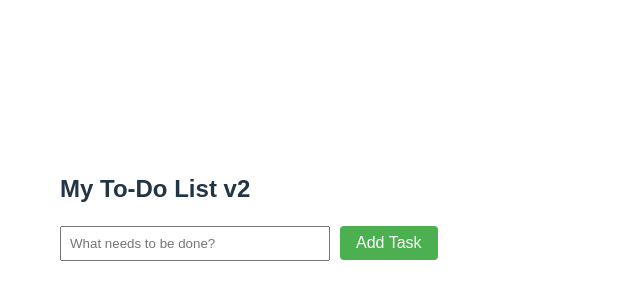
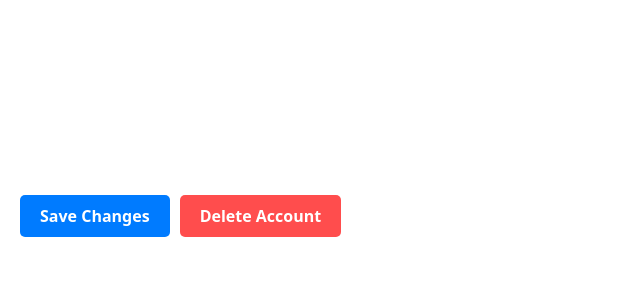
Before and after one commit to AnweshaNaskar/30-Days-of-React, a React (Vite) app: page / in a window 1280 px wide. Shown: the part 184-484 px from the top of the page, without its empty margins (0-640 px from the left). Built offline with nearby package versions, Linux system fonts and the light colour scheme.

Commit message:
added till day 15

```diff
--- a/src/App.tsx
+++ b/src/App.tsx
@@ -1,13 +1,38 @@
 
-import ToDo from "./PracticeCode/Day14_TodoV2";
+import Button from "./PracticeCode/Day15_Buttons";
 
-export default function App() {
+// export default function App() {
+//   return (
+//     <div style={{ display: 'flex', gap: '20px', padding: '40px' }}>
+//     <ToDo />
+//     </div>
+//   );
+// }
+const App = () => {
+  const handleDelete = () => {
+    alert('Deleting record...');
+  };
+
+  const handleSave = () => {
+    alert('Progress saved!');
+  };
+
   return (
-    <div style={{ display: 'flex', gap: '20px', padding: '40px' }}>
-    <ToDo />
+    <div style={{ padding: '20px', display: 'flex', gap: '10px' }}>
+      {/* Primary variant */}
+      <Button variant="primary" onClick={handleSave}>
+        Save Changes
+      </Button>
+
+      {/* Danger variant */}
+      <Button variant="danger" onClick={handleDelete}>
+        Delete Account
+      </Button>
     </div>
   );
-}
+};
+
+export default App;
 
 // import React, { useState } from 'react';
 // import UserSearch from "./PracticeCode/Day12_searchFilteUpdated";
--- /dev/null
+++ b/src/PracticeCode/Day15_Buttons.tsx
@@ -0,0 +1,20 @@
+const Button = ({ children, onClick, variant = 'primary' }) => {
+  // Define styles based on the variant prop
+  const buttonStyles = {
+    padding: '10px 20px',
+    borderRadius: '5px',
+    cursor: 'pointer',
+    border: 'none',
+    fontWeight: 'bold',
+    color: 'white',
+    backgroundColor: variant === 'danger' ? '#ff4d4d' : '#007bff',
+  };
+
+  return (
+    <button style={buttonStyles} onClick={onClick}>
+      {children}
+    </button>
+  );
+};
+
+export default Button;
```
